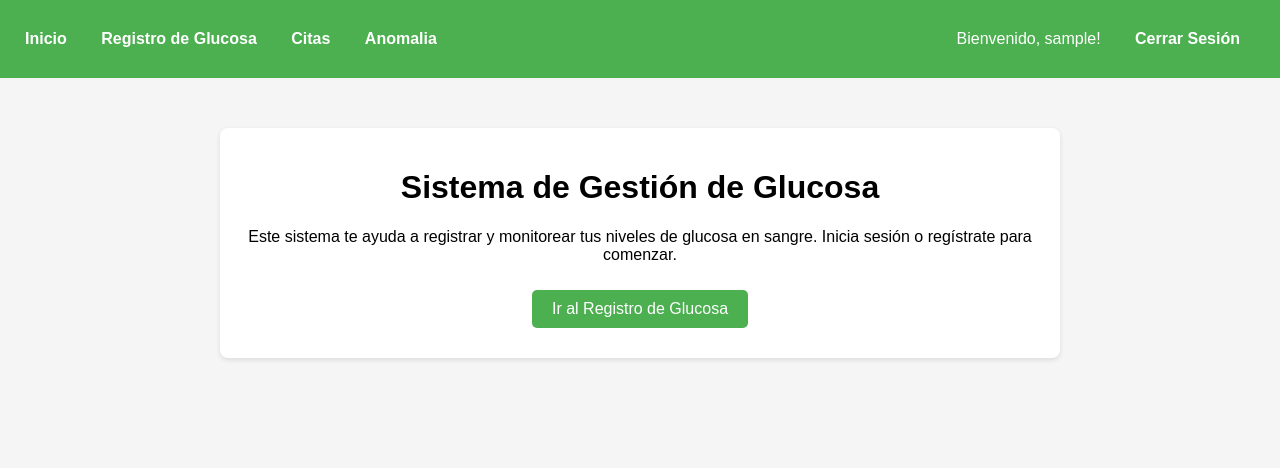
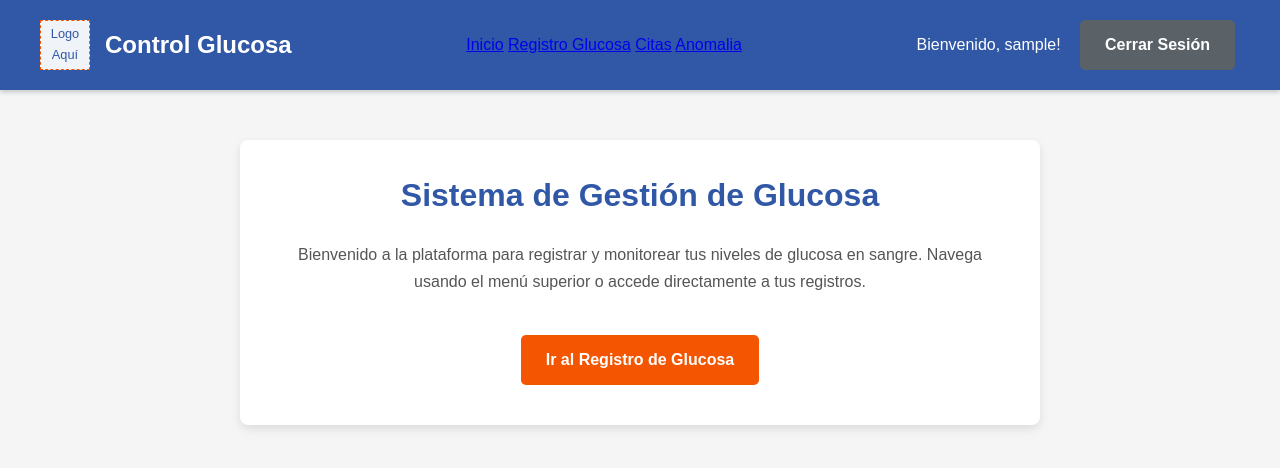
Before and after one commit to DouzZ4/Check.Inc, a PHP site: page /backend/public/index.php in a window 1280 px wide. Shown: the top 468 px of the page. Run offline with PHP 8.4, Linux system fonts and the light colour scheme; the visitor is signed in with stand-in values (Sample User, id 1).

Commit message:
correcto funcionamiento de las paginas y las rutas en proceso correcto funcionamiento de la navbar

```diff
--- /dev/null
+++ b/backend/public/Css/index.css
@@ -0,0 +1,51 @@
+body {
+    font-family: Arial, sans-serif;
+    background-color: #f5f5f5;
+    margin: 0;
+    padding: 0;
+}
+ /* Estilos específicos para .container y .button de esta página */
+        /* Podrías moverlos a styles.css también */
+        .container {
+            max-width: 800px;
+            margin: 50px auto;
+            padding: 30px; /* Más padding */
+            background-color: white;
+            border-radius: 8px;
+            box-shadow: 0px 4px 10px rgba(0, 0, 0, 0.1);
+            text-align: center;
+        }
+         .container h1 {
+             color: #3058a6; /* Azul */
+             margin-bottom: 20px;
+         }
+         .container p {
+             margin-bottom: 30px;
+             line-height: 1.7;
+             color: #555;
+         }
+
+        .button { /* Estilo para botones de acción en esta página */
+            display: inline-block;
+            padding: 12px 25px;
+            margin: 10px 5px;
+            background-color: #f45501; /* Naranja Principal */
+            color: white !important; /* Forzar color blanco en enlace */
+            text-decoration: none;
+            border-radius: 5px;
+            border: none; /* Quitar borde si se usa en <button> */
+            cursor: pointer;
+            font-weight: bold;
+            transition: background-color 0.3s ease;
+        }
+        .button:hover {
+            background-color: #d84a00; /* Naranja más oscuro */
+            text-decoration: none;
+        }
+        /* Botón secundario (ej. Registrarse si ya hay Iniciar Sesión) */
+        .button-secondary {
+             background-color: #5a6268; /* Gris */
+        }
+         .button-secondary:hover {
+             background-color: #4a4f54;
+         }
--- a/backend/public/index.php
+++ b/backend/public/index.php
@@ -1,5 +1,5 @@
 <?php
-session_start();
+session_start(); // Iniciar sesión al principio de todo
 ?>
 <!DOCTYPE html>
 <html lang="es">
@@ -7,84 +7,49 @@ session_start();
     <meta charset="UTF-8">
     <meta name="viewport" content="width=device-width, initial-scale=1.0">
     <title>Inicio - Sistema de Glucosa</title>
-    <style>
-        body {
-            font-family: Arial, sans-serif;
-            background-color: #f5f5f5;
-            margin: 0;
-            padding: 0;
-        }
-        nav {
-            background-color: #4CAF50;
-            color: white;
-            padding: 10px;
-            display: flex;
-            justify-content: space-between;
-            align-items: center;
-        }
-        nav a {
-            color: white;
-            text-decoration: none;
-            margin: 0 15px;
-            font-weight: bold;
-        }
-        nav a:hover {
-            text-decoration: underline;
-        }
-        .container {
-            max-width: 800px;
-            margin: 50px auto;
-            padding: 20px;
-            background-color: white;
-            border-radius: 8px;
-            box-shadow: 0px 2px 5px rgba(0, 0, 0, 0.1);
-            text-align: center;
-        }
-        .button {
-            display: inline-block;
-            padding: 10px 20px;
-            margin: 10px;
-            background-color: #4CAF50;
-            color: white;
-            text-decoration: none;
-            border-radius: 5px;
-        }
-        .button:hover {
-            background-color: #45A049;
-        }
-    </style>
+    <link rel="stylesheet" href="./css/styles.css">
+    <link rel="stylesheet" href="./css/navbar.css">
+    <link rel="stylesheet" href="./css/index.css">
 </head>
 <body>
-    <nav>
-        <div>
-            <a href="index.php">Inicio</a>
-            <?php if (isset($_SESSION['idUsuario'])): ?>
-                <a href="registroGlucosa.php">Registro de Glucosa</a>
-                <a href="RegistroCitas.php">Citas</a>
-                <a href="RegistroAnomalia.php">Anomalia</a>
-            <?php endif; ?>
-        </div>
-        <div>
-            <?php if (isset($_SESSION['idUsuario'])): ?>
-                <span>Bienvenido, <?php echo htmlspecialchars($_SESSION['user']); ?>!</span>
-                <a href="logout.php" class="button">Cerrar Sesión</a>
-            <?php else: ?>
-                <a href="login.php" class="button">Iniciar Sesión</a>
-            <?php endif; ?>
+    <nav class="navbar">
+        <div class="navbar-container">
+            <div class="navbar-branding">
+                <div id="logo-placeholder">Logo Aquí</div>
+                <h1>Control Glucosa</h1>
+            </div>
+            <div class="navbar-links"> <a href="index.php">Inicio</a>
+                 <?php if (isset($_SESSION['idUsuario'])): ?>
+                     <a href="./registroGlucosa.php">Registro Glucosa</a>
+                     <a href="./RegistroCitas.php">Citas</a> <a href="./public/RegistroAnomalia.php">Anomalia</a> <?php endif; ?>
+            </div>
+            <div class="navbar-user-info">
+                <?php if (isset($_SESSION['idUsuario'])): ?>
+                    <span>Bienvenido, <?php echo isset($_SESSION['nombreUsuario']) ? htmlspecialchars($_SESSION['nombreUsuario']) : 'Usuario'; ?>!</span>
+                    <a href="../routes/logout.php" class="button button-secondary" style="margin-left: 15px;">Cerrar Sesión</a>
+                <?php else: ?>
+                    <a href="./login.php" class="button">Iniciar Sesión</a>
+                <?php endif; ?>
+            </div>
         </div>
     </nav>
     <div class="container">
         <h1>Sistema de Gestión de Glucosa</h1>
         <p>
-            Este sistema te ayuda a registrar y monitorear tus niveles de glucosa en sangre.
-            Inicia sesión o regístrate para comenzar.
+            Bienvenido a la plataforma para registrar y monitorear tus niveles de glucosa en sangre.
+            <?php if (!isset($_SESSION['idUsuario'])): ?>
+                 Por favor, inicia sesión o regístrate para acceder a todas las funcionalidades.
+            <?php else: ?>
+                 Navega usando el menú superior o accede directamente a tus registros.
+            <?php endif; ?>
         </p>
+
         <?php if (!isset($_SESSION['idUsuario'])): ?>
-            <a href="login.php" class="button">Iniciar Sesión</a>
-            <a href="registroUsuario.php" class="button">Registrarse</a>
+            <a href="./login.php" class="button">Iniciar Sesión</a>
+            <a href="./registrousuario.php" class="button button-secondary">Registrarse</a>
         <?php else: ?>
-            <a href="registroGlucosa.php" class="button">Ir al Registro de Glucosa</a>
-        <?php endif; ?>
+            <a href="./registroGlucosa.php" class="button">Ir al Registro de Glucosa</a>
+            <?php endif; ?>
     </div>
-</body>
+    </body>
 </html>
--- a/backend/routes/usuarioRoutes.php
+++ b/backend/routes/usuarioRoutes.php
@@ -79,7 +79,7 @@ try {
                     // ¡Éxito! Usuario logueado y variables de sesión creadas por el controller.
                     // Redirigir a la página principal de la aplicación (ej. registro de glucosa)
                     // Ajusta esta ruta según tu estructura
-                    header('Location: ../public/registroGlucosa.php'); // O dashboard.php, etc.
+                    header('Location: ../public/index.php'); // O dashboard.php, etc.
                     exit();
                 } else {
                     // Falló el login
```
